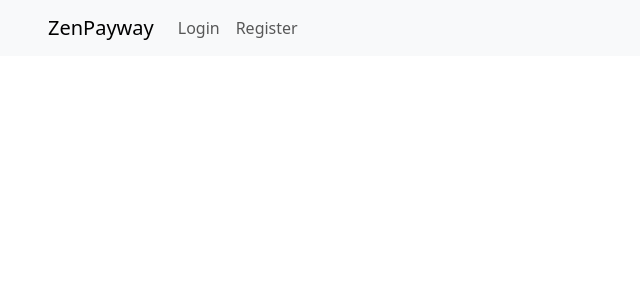
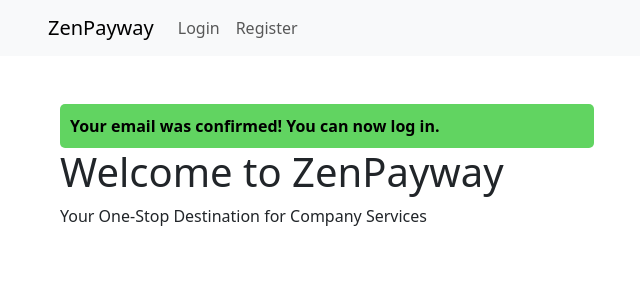
Before and after one commit to zenpayway/zenpayway, a React (Vite) app in the folder client/: page /email-verified in a window 1280 px wide. Shown: the top 300 px of the page, without its empty margins (34-674 px from the left). Built offline with nearby package versions, Linux system fonts and the light colour scheme.

Commit message:
add email confirmed message

```diff
--- a/client/src/App.tsx
+++ b/client/src/App.tsx
@@ -10,6 +10,7 @@ import Company from "./Companies/Company";
 import RegistrationSuccess from './Shared/RegistrationSuccess'
 import Services from "./Services/Services";
 import Service from "./Services/Service";
+import EmailConfirmed from "./Shared/EmailConfirmed";
 
 const App = () => {
   return (
@@ -26,6 +27,7 @@ const App = () => {
           <Route path="/registration-success" element={<RegistrationSuccess />} />
           <Route path="/services" element={<Services />} />
           <Route path="/services/:id" element={<Service />} />
+          <Route path="/email-verified" element={<EmailConfirmed />} />
         </Routes>
       </div>
     </div>
--- /dev/null
+++ b/client/src/Shared/EmailConfirmed.tsx
@@ -0,0 +1,17 @@
+const EmailConfirmed = () => {
+    return (
+        <div className="container my-5">
+            <div className="row">
+                <div className="col-md-6">
+                    <div className="green-background"> {/* Applying green color to the text */}
+                        <b>Your email was confirmed! You can now log in.</b>
+                    </div>
+                    <h1>Welcome to ZenPayway</h1>
+                    <p>Your One-Stop Destination for Company Services</p>
+                </div>
+            </div>
+        </div>
+    );
+};
+
+export default EmailConfirmed;
```
